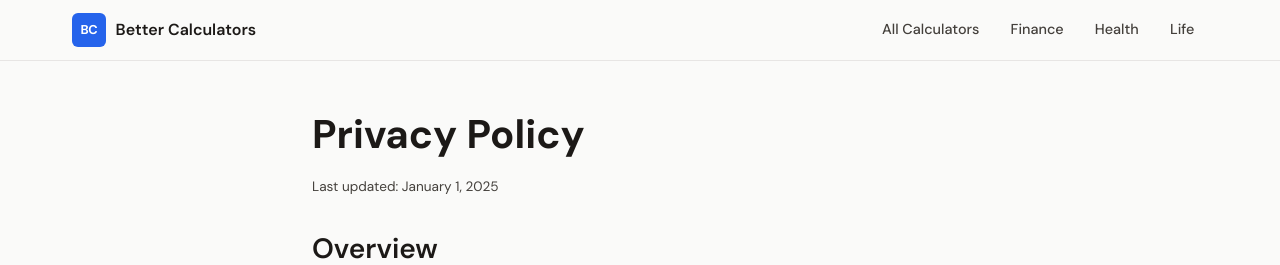
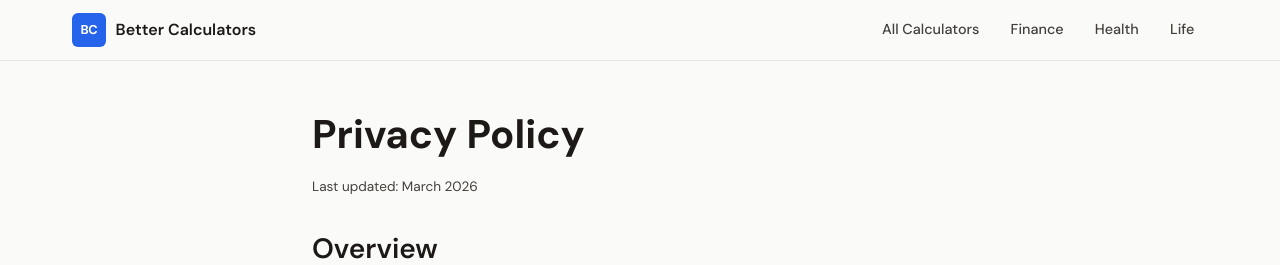
Before and after one commit to CodeAndCalories/better-calculators, a Next.js app: page /privacy in a window 1280 px wide. Shown: the top 265 px of the page. Built offline with nearby package versions, Linux system fonts and the light colour scheme.

Commit message:
Update privacy policy date

```diff
--- a/src/app/privacy/page.tsx
+++ b/src/app/privacy/page.tsx
@@ -12,7 +12,7 @@ export default function PrivacyPage() {
     <main className={styles.page}>
       <div className={`container ${styles.content}`}>
         <h1>Privacy Policy</h1>
-        <p className={styles.meta}>Last updated: January 1, 2025</p>
+        <p className={styles.meta}>Last updated: March 2026</p>
 
         <h2>Overview</h2>
         <p>BetterCalculators.net ("we", "us", "our") is committed to protecting your privacy. This policy explains what information we collect, how we use it, and your rights.</p>
```
